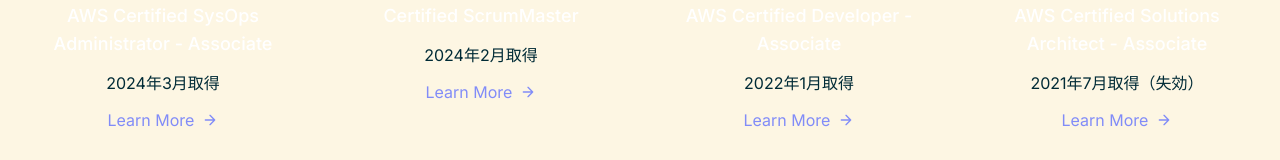
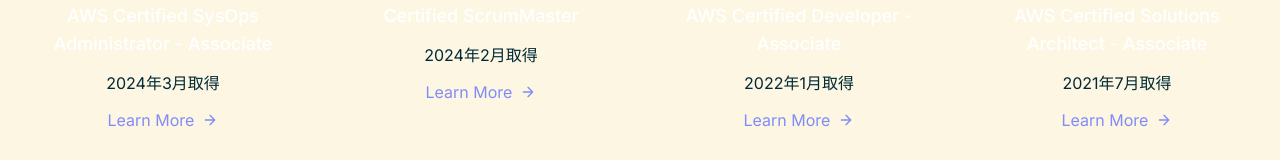
Before and after one commit to MxShun/MxShun.github.io, a Next.js app: page /honor in a window 1280 px wide. Shown: the part 246-406 px from the top of the page. Built offline with nearby package versions, Linux system fonts and the light colour scheme.

Commit message:
del: honor expired

```diff
--- a/app/honor/page.tsx
+++ b/app/honor/page.tsx
@@ -121,7 +121,7 @@
                   AWS Certified Solutions Architect - Associate
                 </h2>
                 <p className="leading-relaxed text-base">
-                  2021年7月取得（失効）
+                  2021年7月取得
                 </p>
                 <a
                   href="https://www.credly.com/badges/1c36307b-bf80-4b19-9488-29e971a5acb5"
```
